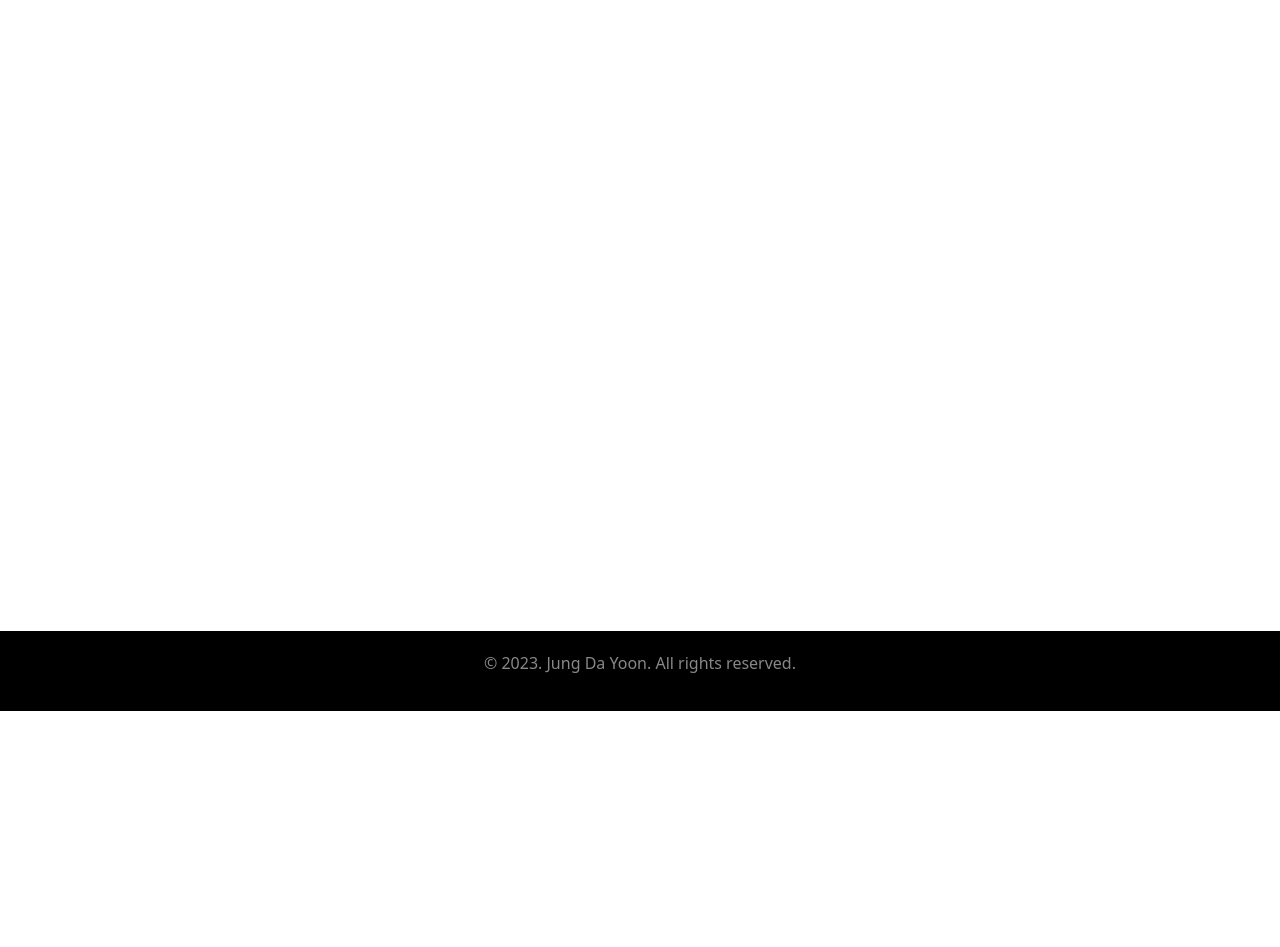
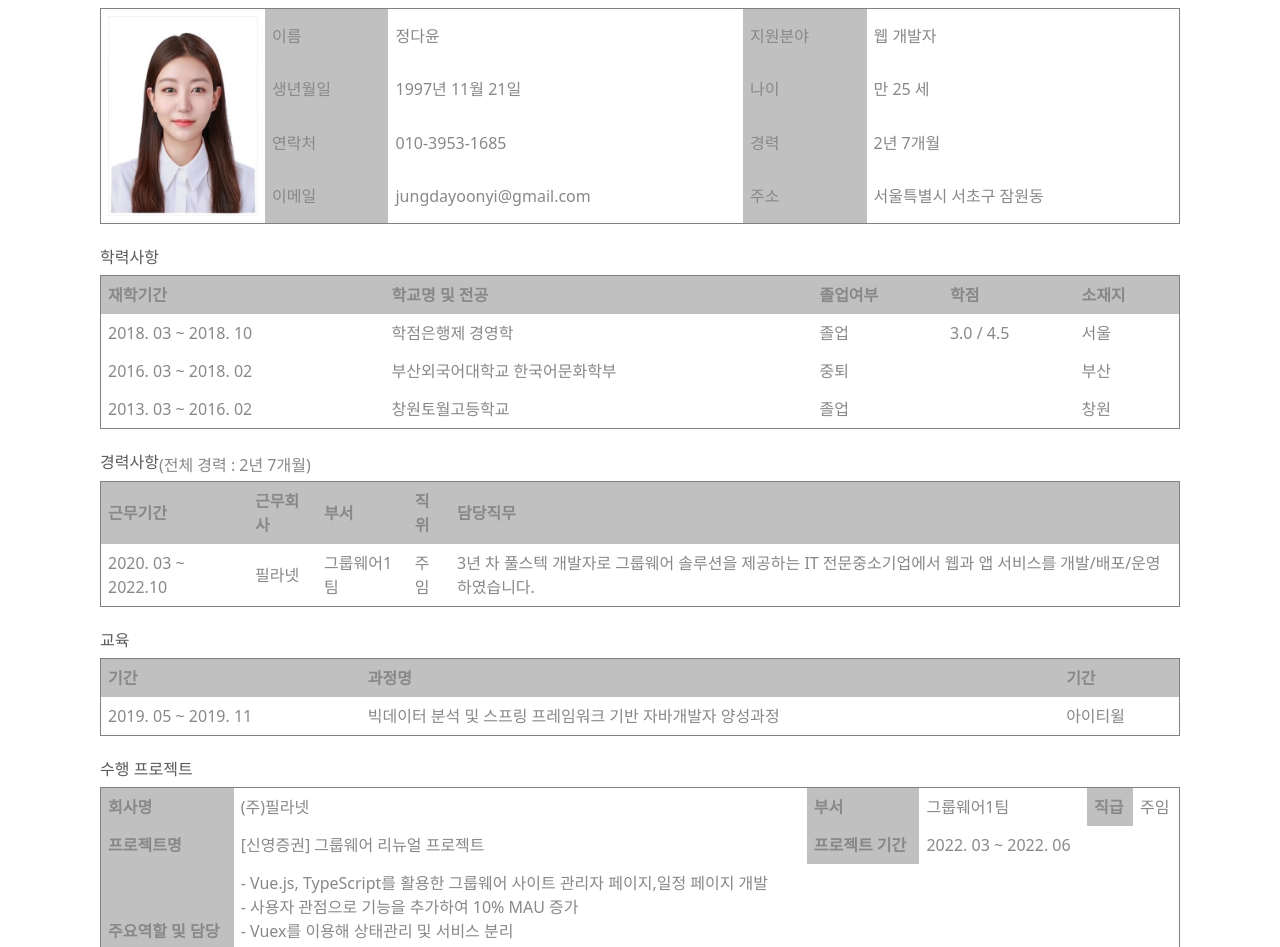
Before and after one commit to Jungdadaeng/portfolio, a React (Create React App) app: page /profile in a window 1280 px wide. Shown: the part 105-1052 px from the top of the page. Before the commit the page ends 816 px from the top, so only its background shows below. Built offline with nearby package versions, Linux system fonts and the light colour scheme.

Commit message:
resume update

```diff
--- a/src/App.js
+++ b/src/App.js
@@ -1,12 +1,24 @@
 import { Container } from "react-bootstrap";
 import Layout from "./Layout/Layout";
+import { BrowserRouter, Routes, Route } from 'react-router-dom';
+import Home from "./components/home/Home";
+import Profile from "./components/profile/Profile";
+import Projects from "./components/projects/Projects";
 
 function App() {
   return (
-    <Layout>
-    <Container style={{minHeight:'85vh'}}>
-    </Container>
-  </Layout>
+    <BrowserRouter>
+      <Layout>
+        <Container style={{minHeight:'85vh', padding:'30px'}}>
+          <Routes>
+            <Route path="/" element={<Home/>}></Route>
+            <Route path="/profile" element={<Profile/>}></Route>
+            <Route path="/projects" element={<Projects/>}></Route>
+          </Routes>
+        </Container>
+    </Layout>
+    </BrowserRouter>
+
   );
 }
 
--- /dev/null
+++ b/src/components/home/Home.js
@@ -0,0 +1,18 @@
+export default function Home(){
+
+    return(
+        <div>
+            <div style={{textAlign:'center'}}>
+            <br/><br/>
+                <h1>-정다윤- <br/> 웹 개발자 포트폴리오</h1><br/>
+                <hr/><br/>
+                <h5>"안녕하세요 <br/>
+                좋은 개발자가 되기 위해 노력하는 3년차 웹 개발자 정다윤입니다."<br/></h5>
+                <br/>
+                <p>Think Positive! 항상 긍정의 힘을 믿으며 앞으로 나아갑니다.</p>
+                <p> 협업을 위해 배려하며, 성장하기 위해 노력합니다.</p>
+
+            </div>
+        </div>
+    )
+}
--- /dev/null
+++ b/src/components/profile/Profile.css
@@ -0,0 +1,28 @@
+*{
+    box-sizing: border-box;
+    padding: 0;
+    margin: 0;
+}
+
+.wrapper{
+
+}
+
+.profileWrapper{
+    display: flex;
+    flex-direction: row;
+}
+
+.profileImage{
+    border: 2px solid black;
+    border-radius: 100%;
+    object-fit: cover;
+}
+
+.profileInfo{
+    padding: 50px;
+}
+
+.profileText{
+    padding: 20px;
+}
--- a/src/components/profile/Profile.js
+++ b/src/components/profile/Profile.js
@@ -1,20 +1,212 @@
+// import './Profile.css'
+import Table from 'react-bootstrap/Table';
 export default function Profile(){
 
     return(
-        <div className="wrapper">
-            <div className="profileWrapper">
-                <div>
-                    <img src="/images/profile.png"/>
-                </div>
-                <div>
-                    <span>이름 : 정다윤</span>
-                    <span>생년월일 : 1997.11.21</span>
-                    <span>주소지 : 서울특별시 서초구</span>
-                    <span>연락처 : 010-3953-1685</span>
-                    <span>이메일 : jungdayoonyi@gmail.com</span>
-
-                </div>
+        <div>
+            <h6>인적사항</h6>
+            <table border="1" width="100%" cellPadding={7}>
+                <tr>
+                    <td rowspan="5" width="100">
+                        <img src="/images/profile.png"  style={{width: '150px', height: '200px'}}/>
+                    </td>
+                    <td bgcolor="silver">
+                        이름
+                    </td>
+                    <td>
+                        정다윤
+                    </td>
+                    <td bgcolor="silver">
+                        지원분야
+                    </td>
+                    <td>
+                        웹 개발자
+                    </td>
+                </tr>
+                <tr>
+                    <td bgcolor="silver">
+                        생년월일
+                    </td>
+                    <td>
+                        1997년 11월 21일
+                    </td>
+                    <td bgcolor="silver">
+                        나이
+                    </td>
+                    <td>
+                        만 25 세
+                    </td>
+                </tr>
+                <tr>
+                    <td bgcolor="silver">
+                        연락처
+                    </td>
+                    <td>
+                        010-3953-1685
+                    </td>
+                    <td bgcolor="silver">
+                        경력
+                    </td>
+                    <td>
+                        2년 7개월
+                    </td>
+                </tr>
+                <tr>
+                    <td bgcolor="silver">
+                        이메일
+                    </td>
+                    <td>
+                        jungdayoonyi@gmail.com
+                    </td>
+                        <td bgcolor="silver">
+                        주소
+                    </td>
+                    <td>
+                        서울특별시 서초구 잠원동
+                    </td>
+                </tr>
+            </table>
+            <br/>
+            <h6>학력사항</h6>
+            <table border="1" width="100%" cellPadding={7}>
+                <tr bgcolor="silver">
+                    <th>재학기간</th>
+                    <th>학교명 및 전공</th>
+                    <th>졸업여부</th>
+                    <th>학점</th>
+                    <th>소재지</th>
+                </tr>
+                <tr>
+                    <td>2018. 03 ~ 2018. 10</td>
+                    <td>학점은행제 경영학</td>
+                    <td>졸업</td>
+                    <td>3.0 / 4.5</td>
+                    <td>서울</td>
+                </tr>
+                <tr>
+                    <td>2016. 03 ~ 2018. 02</td>
+                    <td>부산외국어대학교 한국어문화학부</td>
+                    <td>중퇴</td>
+                    <td></td>
+                    <td>부산</td>
+                </tr>
+                <tr>
+                    <td>2013. 03 ~ 2016. 02</td>
+                    <td>창원토월고등학교</td>
+                    <td>졸업</td>
+                    <td></td>
+                    <td>창원</td>
+                </tr>
+            </table>
+            <br/>
+            <div style={{display:'flex'}}>
+                <h6>경력사항</h6> <h8>(전체 경력 : 2년 7개월)</h8>
             </div>
+            <table border="1" width="100%" cellPadding={7}>
+                <tr bgcolor="silver">
+                    <th>근무기간</th>
+                    <th>근무회사</th>
+                    <th>부서</th>
+                    <th>직위</th>
+                    <th>담당직무</th>
+                </tr>
+                <tr>
+                    <td>2020. 03 ~ 2022.10</td>
+                    <td>필라넷</td>
+                    <td>그룹웨어1팀 </td>
+                    <td>주임</td>
+                    <td>3년 차 풀스텍 개발자로 그룹웨어 솔루션을 제공하는 IT 전문중소기업에서 웹과 앱 서비스를 개발/배포/운영하였습니다.</td>
+                </tr>
+            </table>
+            <br/>
+            <div>
+                <h6>교육</h6>
+            </div>
+            <table border="1" width="100%" cellPadding={7}>
+                <tr bgcolor="silver">
+                    <th>기간</th>
+                    <th>과정명</th>
+                    <th>기간</th>
+                </tr>
+                <tr>
+                    <td>2019. 05 ~ 2019. 11</td>
+                    <td>빅데이터 분석 및 스프링 프레임워크 기반 자바개발자 양성과정</td>
+                    <td>아이티윌</td>
+                </tr>
+            </table>
+            <br/>
+            <h6>수행 프로젝트</h6>
+            <table border="1" width="100%" cellPadding={7}>
+                <tr >
+                    <th bgcolor="silver">회사명</th>
+                    <td>(주)필라넷</td>
+                    <th bgcolor="silver">부서</th>
+                    <td>그룹웨어1팀</td>
+                    <th bgcolor="silver">직급</th>
+                    <td>주임</td>
+                </tr>
+                <tr>
+                    <th bgcolor="silver">프로젝트명</th>
+                    <td>[신영증권] 그룹웨어 리뉴얼 프로젝트</td>
+                    <th bgcolor="silver">프로젝트 기간</th>
+                    <td>2022. 03 ~ 2022. 06</td>
+                </tr>
+                <tr>
+                    <th bgcolor="silver">주요역할 및 담당</th>
+                    <td>
+                    - Vue.js, TypeScript를 활용한 그룹웨어 사이트 관리자 페이지,일정 페이지 개발<br/>
+                    - 사용자 관점으로 기능을 추가하여 10% MAU 증가<br/>
+                    - Vuex를 이용해 상태관리 및 서비스 분리<br/>
+                    - REST API를 활용한 CRUD Operation 구현<br/>
+                    - Git을 이용한 형상관리
+                    </td>
+                </tr>
+                <tr>
+                    <th bgcolor="silver">프로젝트명</th>
+                    <td>[이수그룹] 그룹웨어 구축</td>
+                    <th bgcolor="silver">프로젝트 기간</th>
+                    <td>2021. 06 ~ 2021. 12</td>
+                </tr>
+                <tr>
+                    <th bgcolor="silver">주요역할 및 담당</th>
+                    <td>
+                    - Vue.js, TypeScript를 활용한 웹메일 조직도 페이지 개발<br/>
+                    - Vuex를 이용해 상태관리 및 서비스 분리<br/>
+                    - REST API를 활용한 CRUD Operation 구현<br/>
+                    - Git을 이용한 형상관리
+                    </td>
+                </tr>
+                <tr>
+                    <th bgcolor="silver">프로젝트명</th>
+                    <td>[KT] EXO 웹메일 프로젝트</td>
+                    <th bgcolor="silver">프로젝트 기간</th>
+                    <td>2020. 12 ~ 2021. 05</td>
+                </tr>
+                <tr>
+                    <th bgcolor="silver">주요역할 및 담당</th>
+                    <td>
+                    - Vue.js, TypeScript를 활용한 메일파트 개발<br/>
+                    - Vuex를 이용해 상태관리 및 서비스 분리<br/>
+                    - 전자메일의 exchange 서버 관리<br/>
+                    - REST API를 활용한 CRUD Operation 구현
+                    </td>
+                </tr>
+                <tr>
+                    <th bgcolor="silver">프로젝트명</th>
+                    <td>[OB맥주] 그룹웨어 리뉴얼</td>
+                    <th bgcolor="silver">프로젝트 기간</th>
+                    <td>2020. 06 ~ 2020. 12</td>
+                </tr>
+                <tr>
+                    <th bgcolor="silver">주요역할 및 담당</th>
+                    <td>
+                    - JQuery, JavaScript Version Upgrade<br/>
+                    - ASP.NET, MSSQL을 사용해 페이지 개발<br/>
+                    - Git을 이용한 형상관리<br/>
+                    - REST API를 활용한 CRUD Operation 구현<br/>
+                    </td>
+                </tr>
+            </table>
         </div>
     )
 }
--- /dev/null
+++ b/src/components/projects/Projects.js
@@ -0,0 +1,13 @@
+export default function Project(){
+    return(
+        <>
+            <div>
+                <ul>
+                    <li>투두 리스트 프로젝트</li>
+                    <li>스포츠 챌린지 프로젝트</li>
+                    <li>카카오 지도 API 연동 프로젝트</li>
+                </ul>
+            </div>
+        </>
+    )
+}
```
Also changed, not shown: src/Layout/Header.js (+4 -3 lines).
